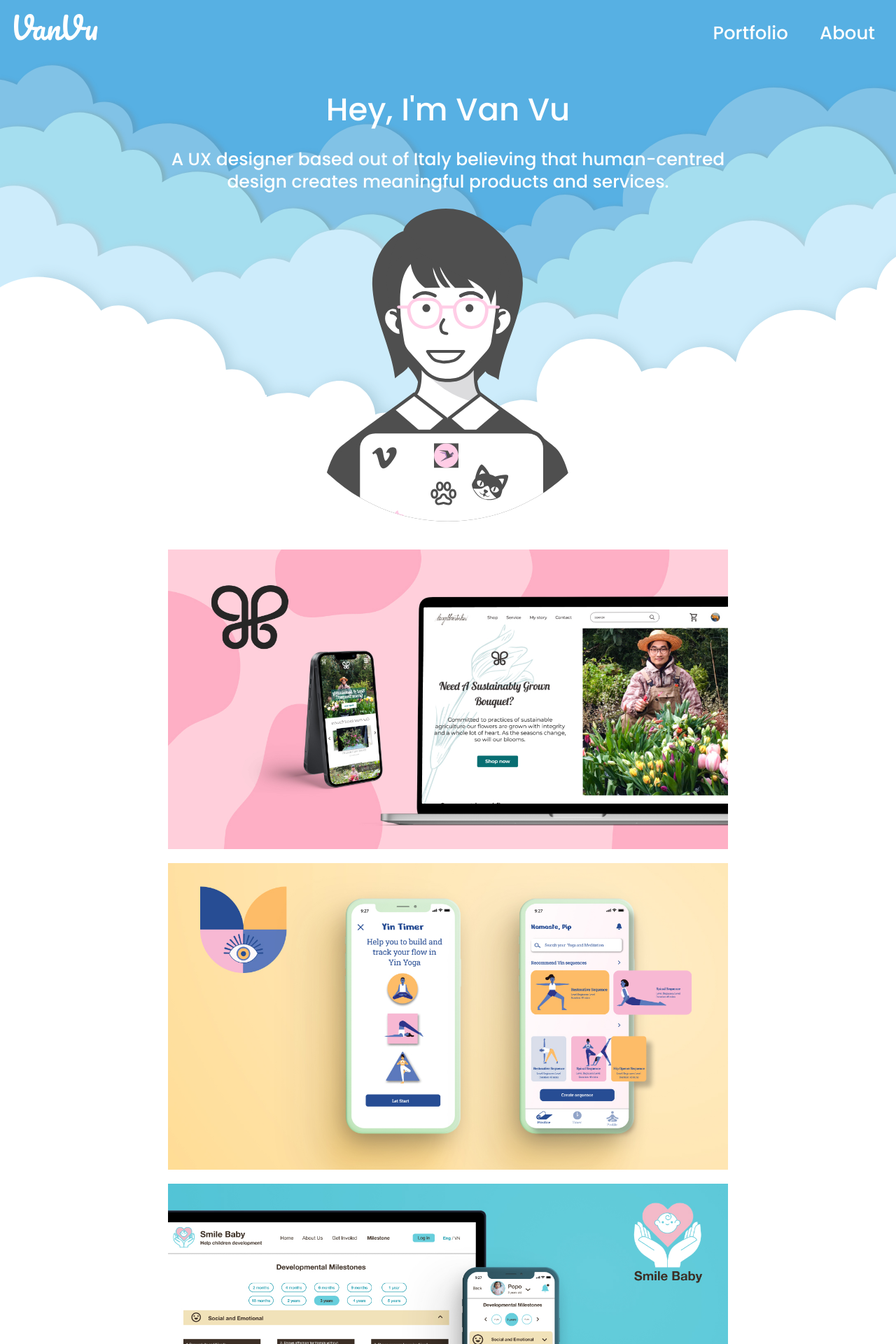
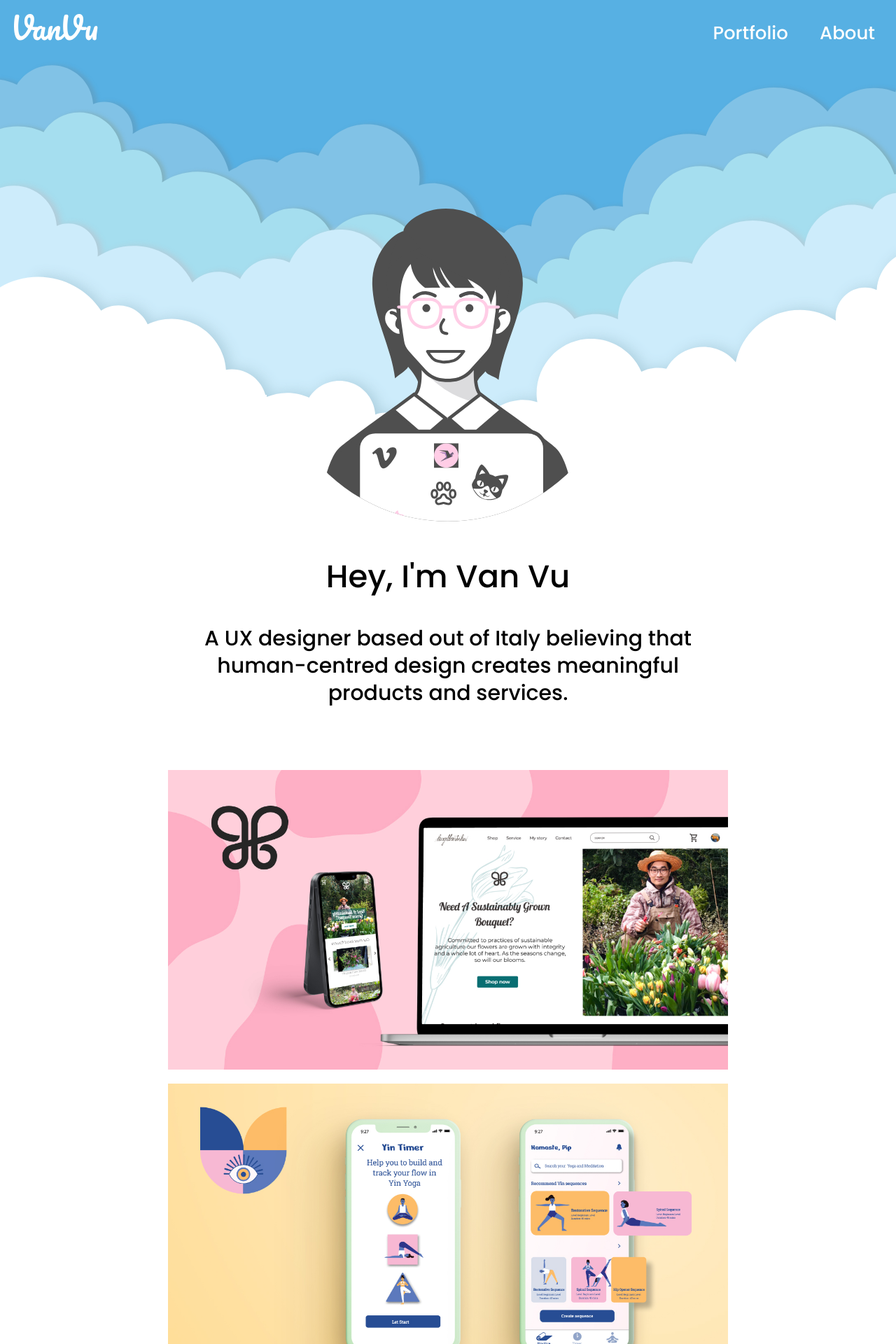
Before and after one commit to marupippy/marupippy.github.io, a Jekyll site: the page built from index.html, in a window 1280 px wide. Shown: the top 1920 px of the page at 70% size. Built offline with Jekyll 4.4.1, drawn with Linux system fonts in a browser that asks for light colours.

Commit message:
Updating banner style

```diff
--- a/_includes/banner.html
+++ b/_includes/banner.html
@@ -5,5 +5,5 @@
 
 <div class="banner__content">
     <h1 class="banner__title">{{ site.data.settings.banner_settings.title }}</h1>
-    <h4 class="banner__description">{{ site.data.settings.banner_settings.description }}</h4>
+    <h3 class="banner__description">{{ site.data.settings.banner_settings.description }}</h3>
 </div>
--- a/_sass/_includes/_banner.scss
+++ b/_sass/_includes/_banner.scss
@@ -35,7 +35,7 @@
     width: 70%;
     max-width: 800px;
 
-    @include mq(laptop) {
+    @include mq(desktop) {
         position: absolute;
         left: 0;
         right: 0;
@@ -47,7 +47,7 @@
     color: black;
     text-align: center;
 
-    @include mq(laptop) {
+    @include mq(desktop) {
 		color: white;
 	}
 }
@@ -56,7 +56,7 @@
     color: black;
     text-align: center;
 
-    @include mq(laptop) {
+    @include mq(desktop) {
 		color: white;
 	}
 }
```
